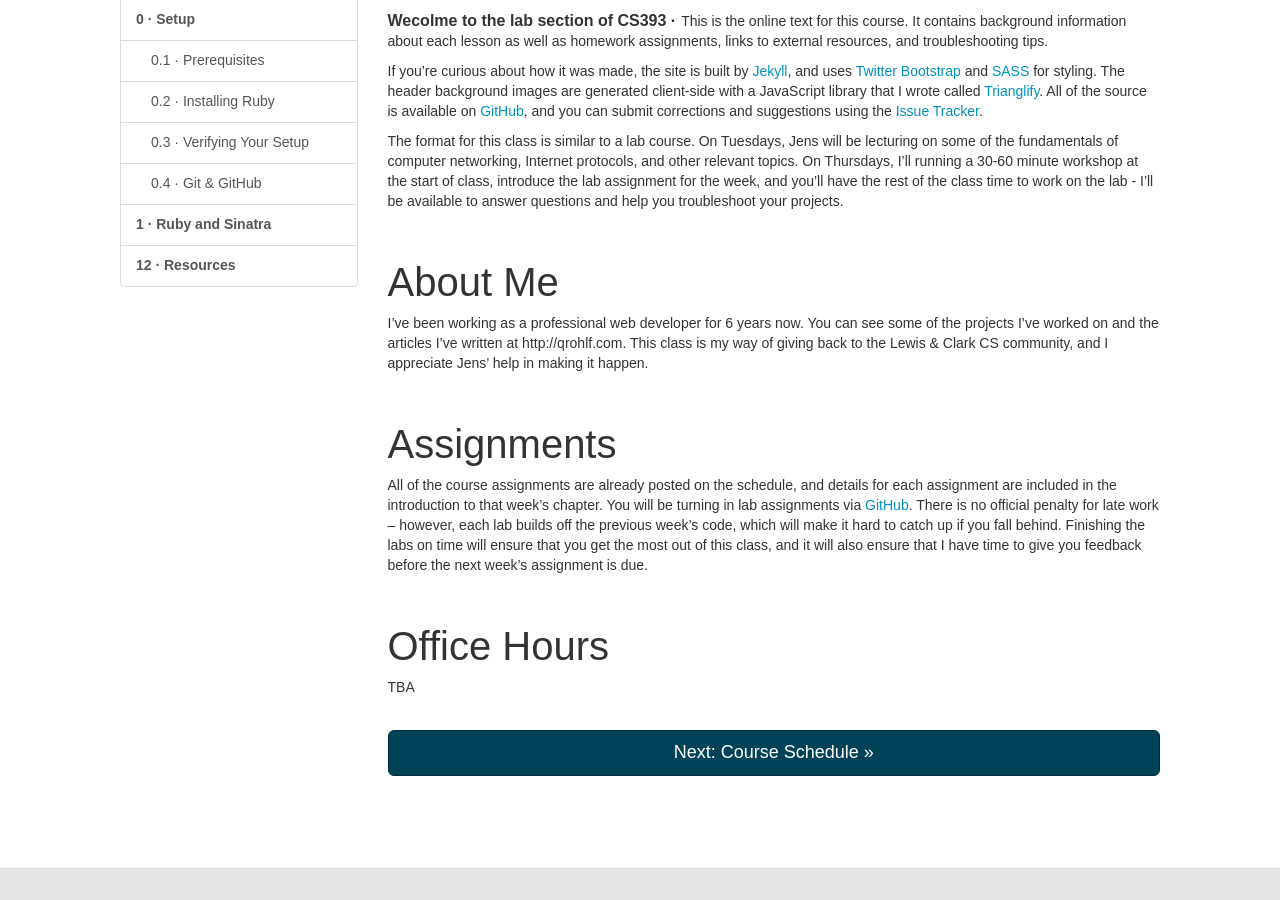
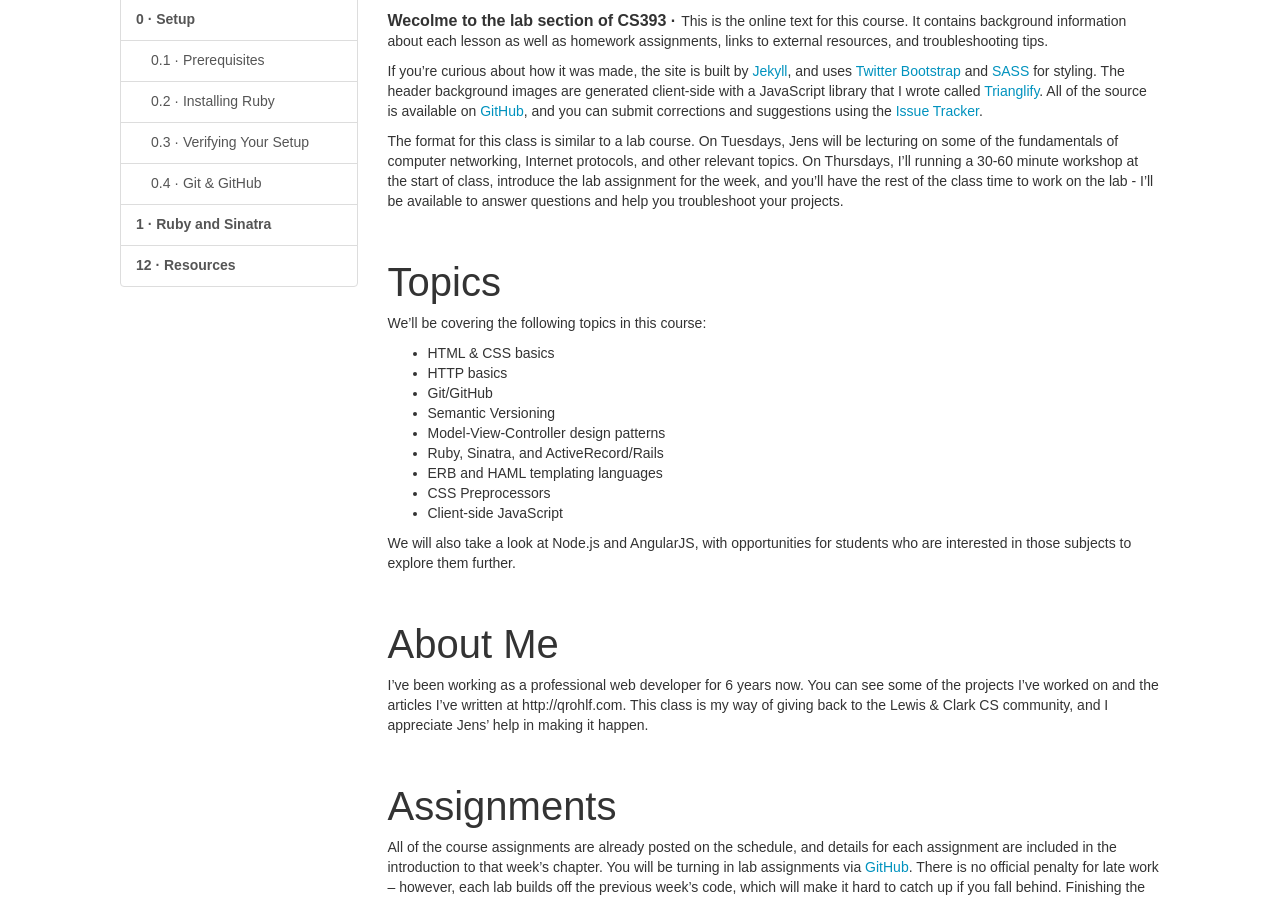
Before and after one commit to qrohlf/sensible-web-development, a Jekyll site: the page built from index.md, in a window 1280 px wide and 900 px high, scrolled down 424 px. Built offline with Jekyll 4.4.1, drawn with Linux system fonts in a browser that asks for light colours; Markdown is read by kramdown in place of the engine named in the settings.

Commit message:
add topics to syllabus

```diff
--- a/index.md
+++ b/index.md
@@ -16,6 +16,22 @@ If you're curious about how it was made, the site is built by [Jekyll](http://je
 
 The format for this class is similar to a lab course. On Tuesdays, Jens will be lecturing on some of the fundamentals of computer networking, Internet protocols, and other relevant topics. On Thursdays, I'll running a 30-60 minute workshop at the start of class, introduce the lab assignment for the week, and you'll have the rest of the class time to work on the lab - I'll be available to answer questions and help you troubleshoot your projects.
 
+# Topics
+
+We'll be covering the following topics in this course:
+
+- HTML & CSS basics
+- HTTP basics
+- Git/GitHub
+- Semantic Versioning
+- Model-View-Controller design patterns
+- Ruby, Sinatra, and ActiveRecord/Rails
+- ERB and HAML templating languages
+- CSS Preprocessors
+- Client-side JavaScript
+
+We will also take a look at Node.js and AngularJS, with opportunities for students who are interested in those subjects to explore them further.
+
 # About Me
 I've been working as a professional web developer for 6 years now. You can see some of the projects I've worked on and the articles I've written at http://qrohlf.com. This class is my way of giving back to the Lewis & Clark CS community, and I appreciate Jens' help in making it happen.
 
```
